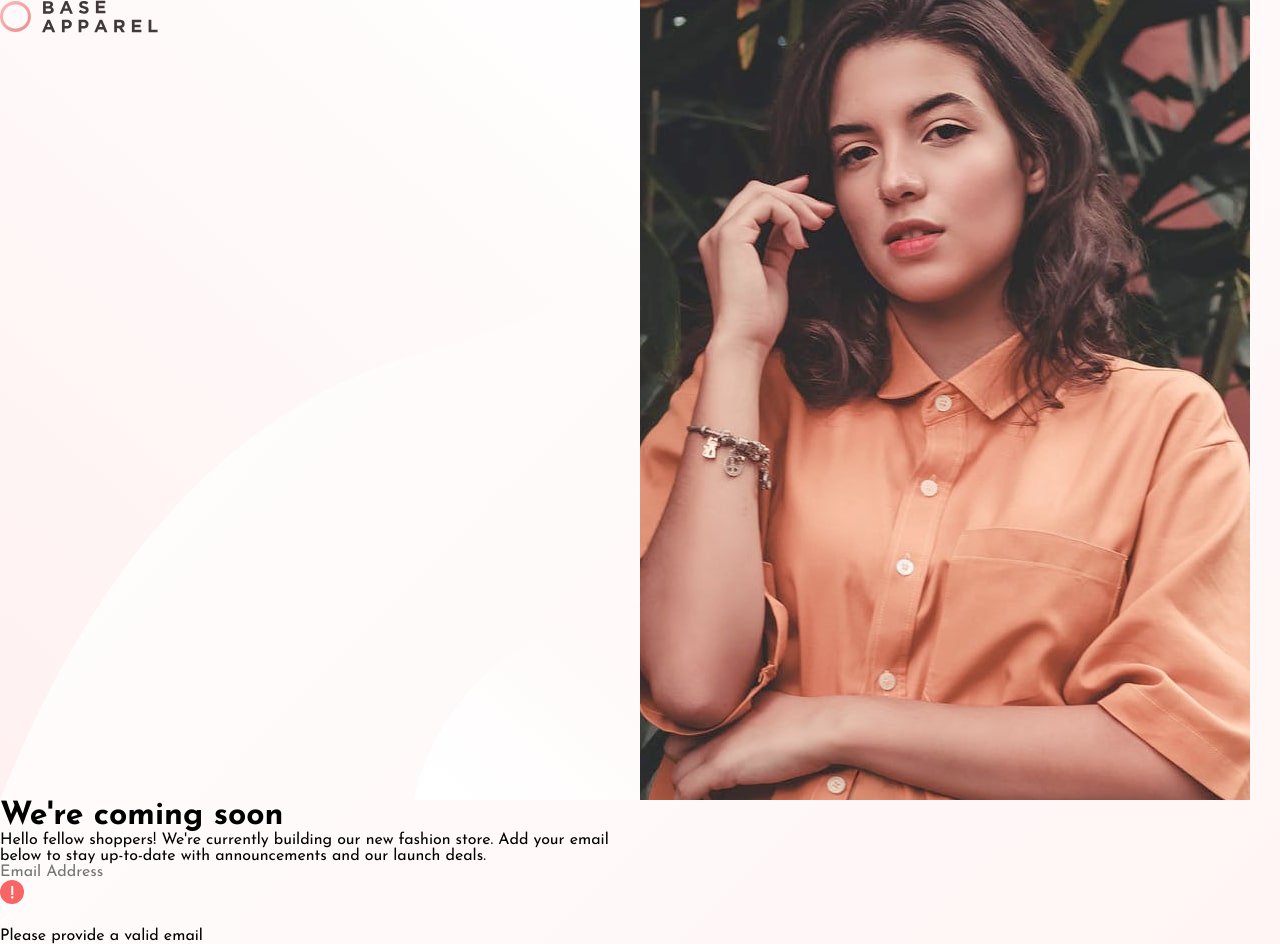
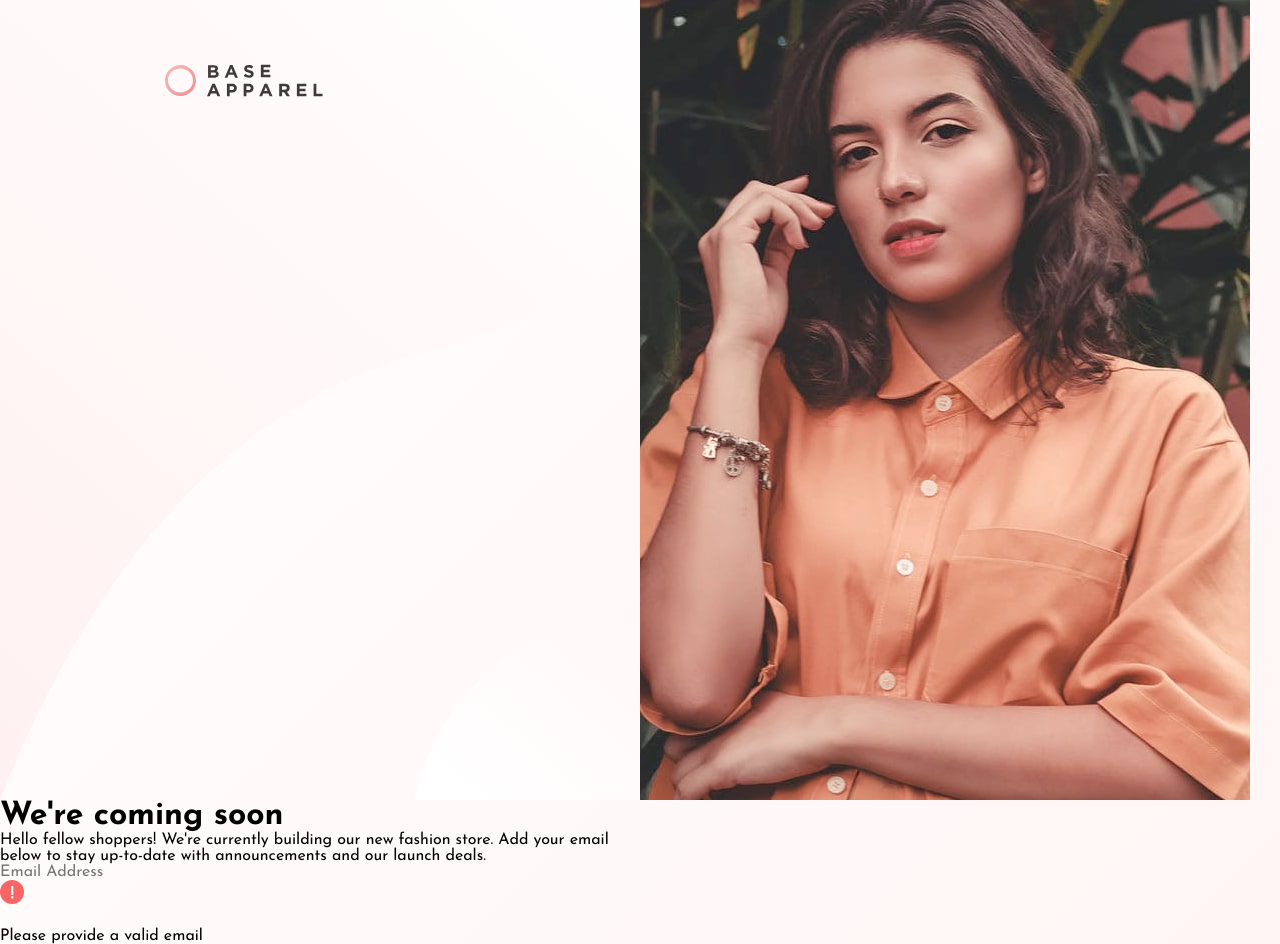
Before and after one commit to lunr-ish/base-apparel-coming-soon, a plain HTML site: page index.html in a window 1280 px wide. Drawn offline with Linux system fonts and the light colour scheme.

Commit message:
add header and logo styles

```diff
--- a/style.css
+++ b/style.css
@@ -93,3 +93,24 @@ main {
     grid-template-columns: repeat(2, 1fr);
   }
 }
+
+/* HEADER */
+
+header {
+  padding: 2rem;
+}
+
+.logo-wrapper {
+  width: 6.25rem;
+}
+
+@media (min-width: 75rem) {
+  header {
+    align-self: flex-start;
+    padding: 4rem 0 0 10.3rem;
+  }
+
+  .logo-wrapper {
+    width: 100%;
+  }
+}
```
